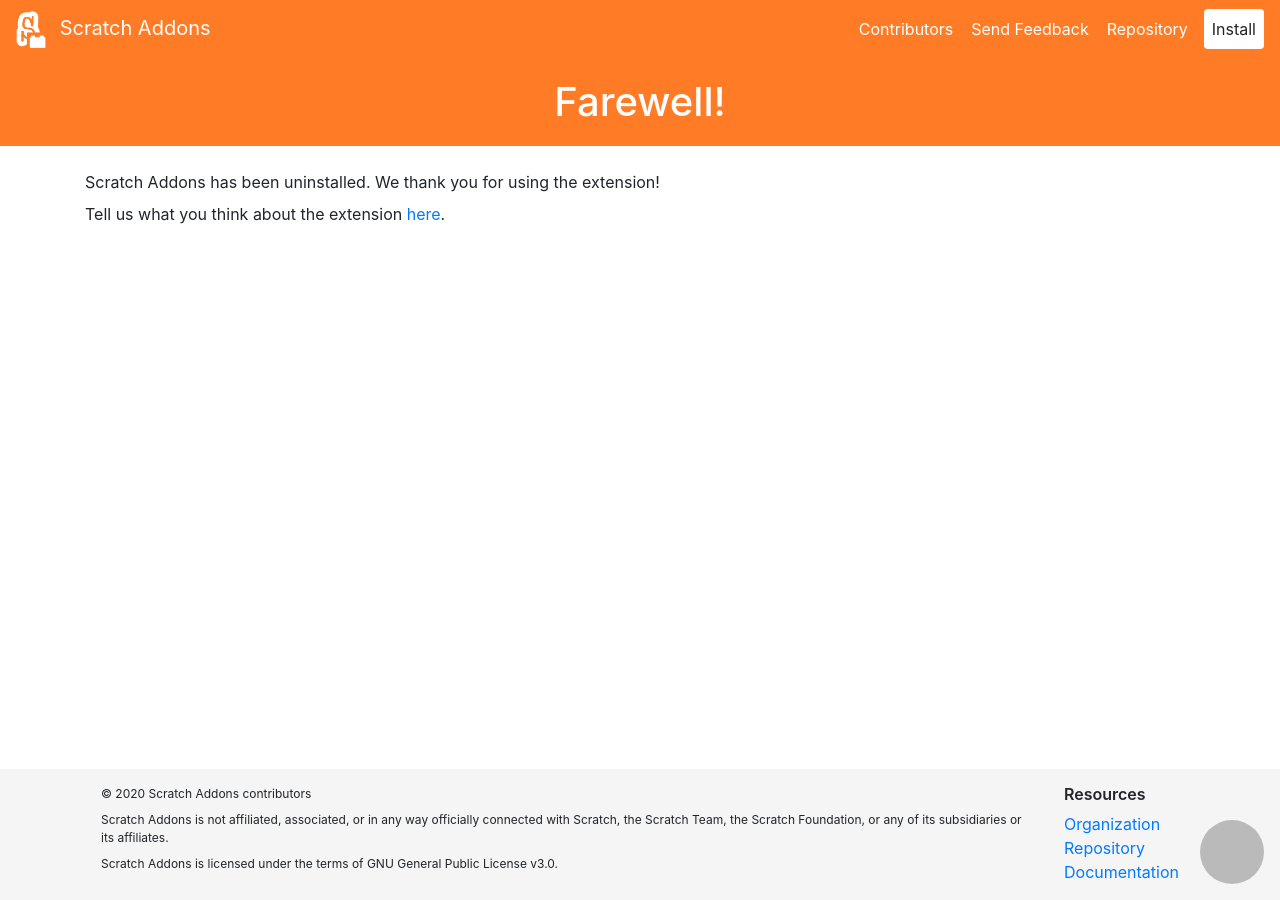
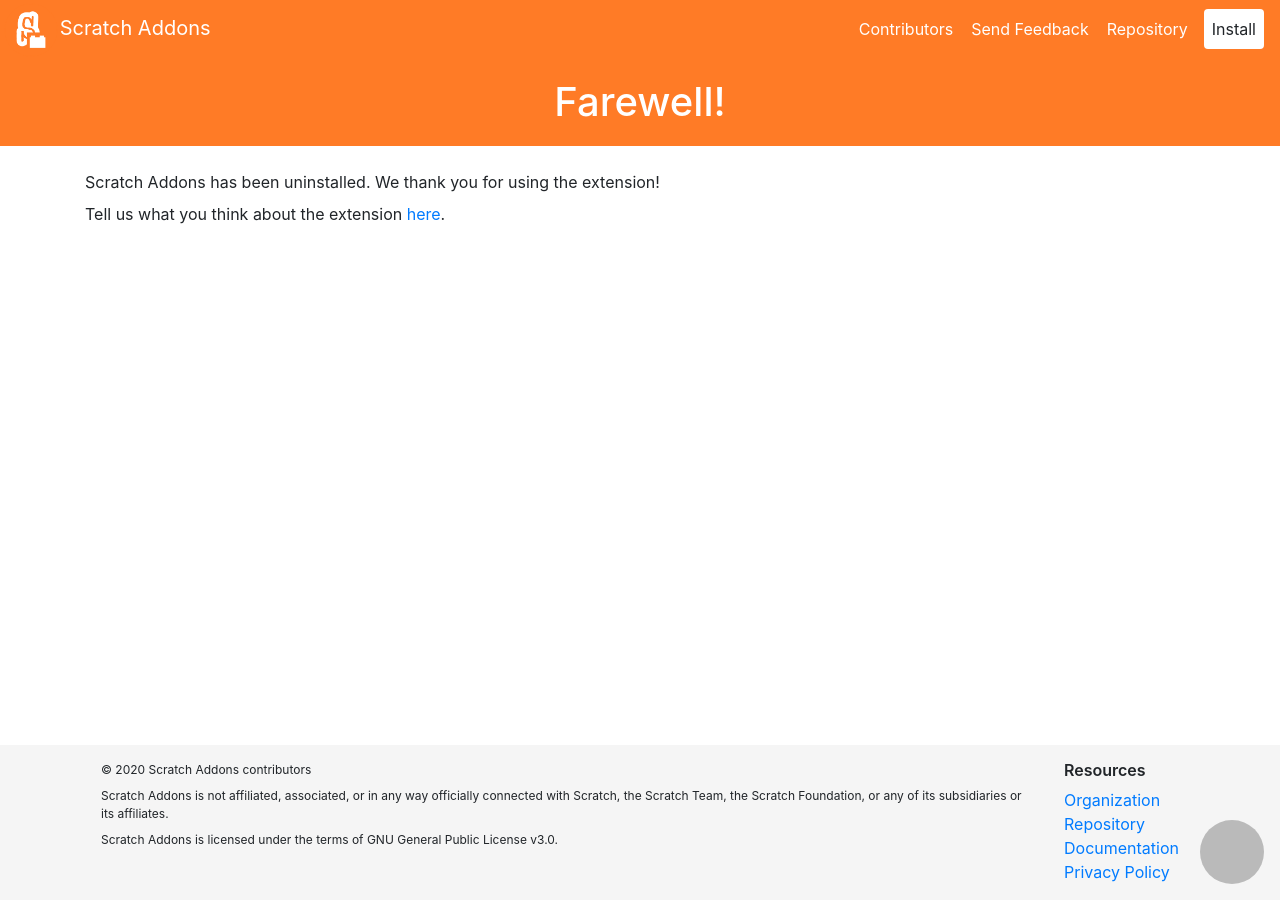
Before and after one commit to ScratchAddons/website, a Jekyll site: the page built from farewell.html, in a window 1280 px wide. Built offline with Jekyll 4.4.1, drawn with Linux system fonts in a browser that asks for light colours.

Commit message:
Update footer.html

```diff
--- a/_includes/footer.html
+++ b/_includes/footer.html
@@ -14,6 +14,7 @@
 			<a href="https://github.com/ScratchAddons" rel="noopener">Organization</a>
 			<a href="https://github.com/ScratchAddons/ScratchAddons" rel="noopener">Repository</a>
 			<a href="https://github.com/ScratchAddons/ScratchAddons/wiki" rel="noopener">Documentation</a>
+			<a href="/privacy.html" rel="noopener">Privacy Policy</a>
 		</section>
 	</div>
 </footer>
```
